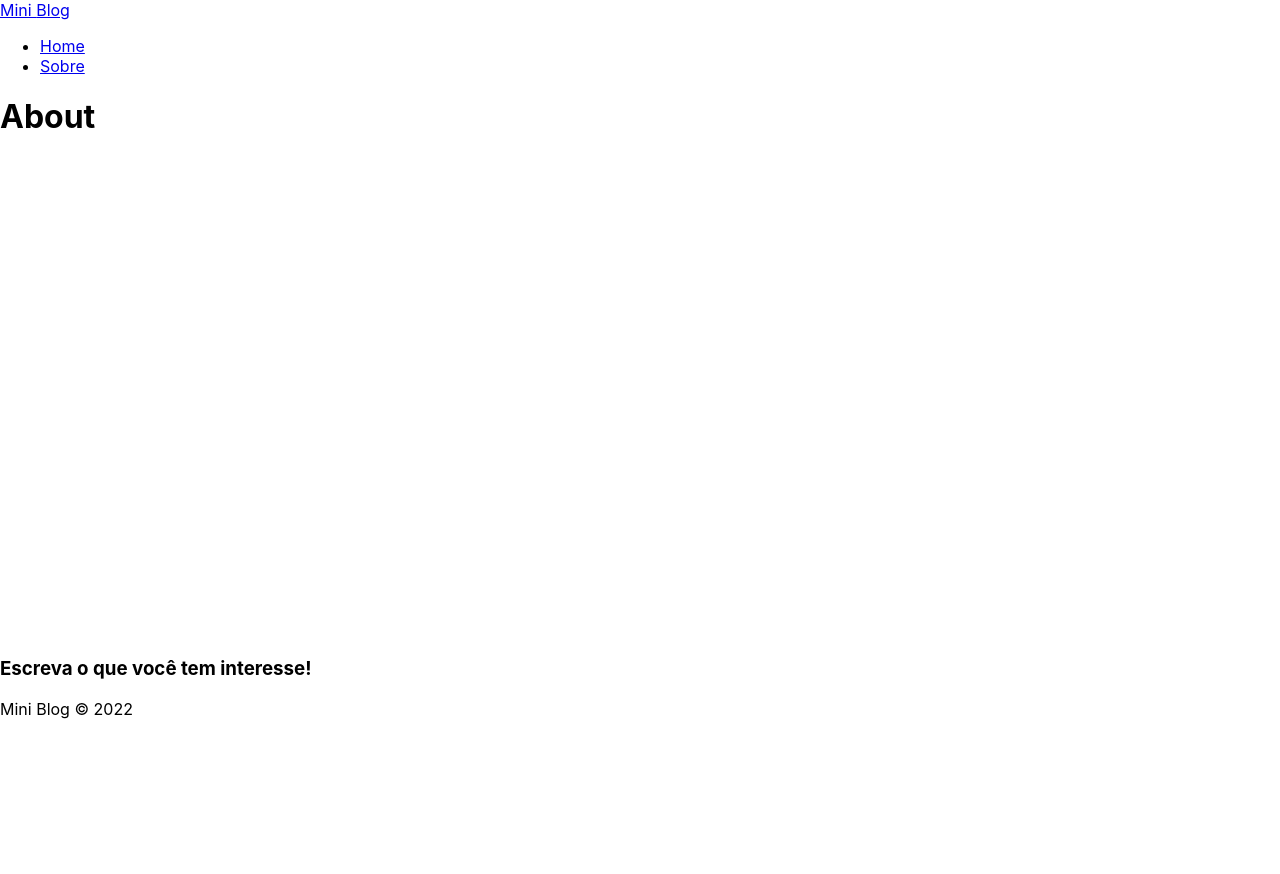
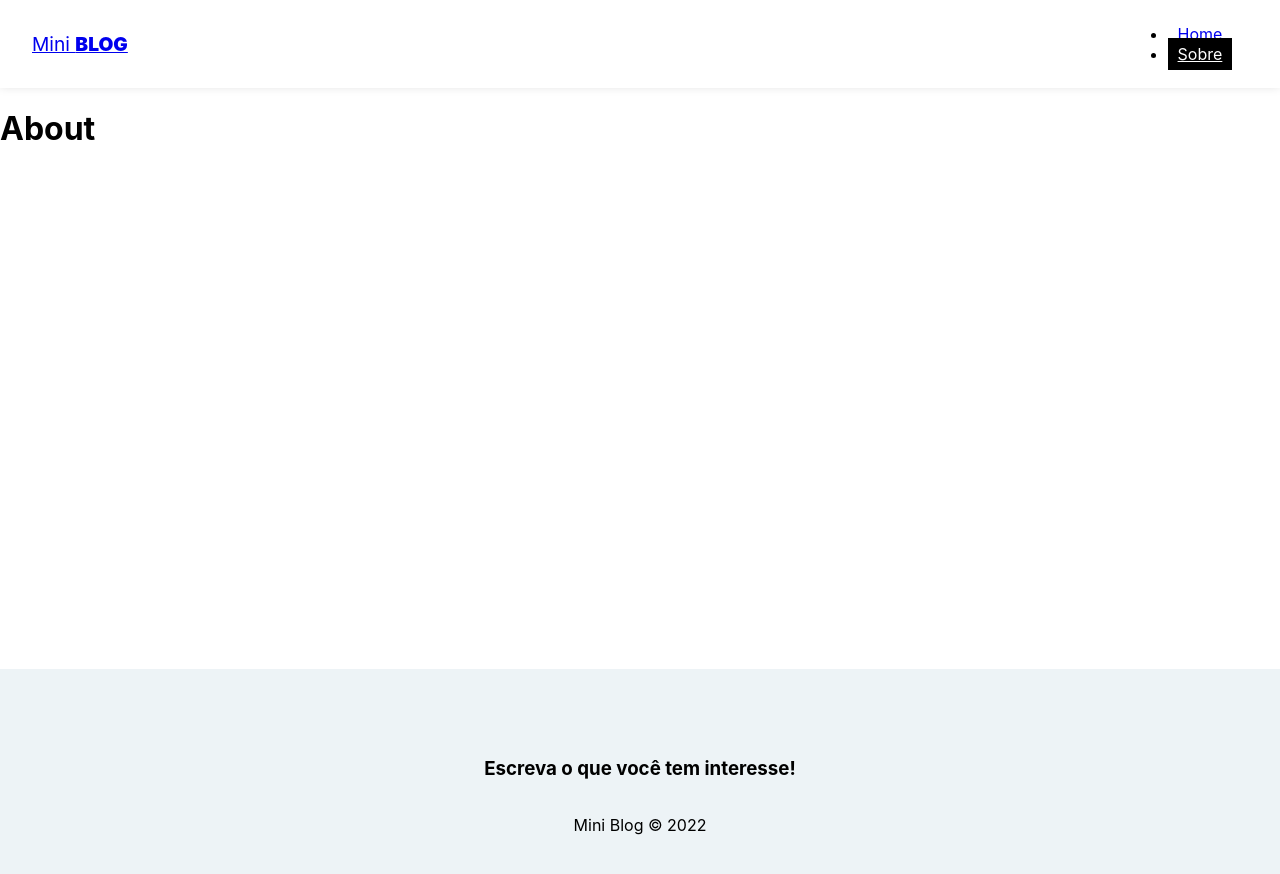
Before and after one commit to MatheusCavalini/miniblog, a React (Create React App) app: page /about in a window 1280 px wide. Shown: the top 874 px of the page. Before the commit the page ends 800 px from the top, so only its background shows below. Built offline with nearby package versions, Linux system fonts and the light colour scheme.

Commit message:
Css navbar e footer

```diff
--- a/src/components/Footer.jsx
+++ b/src/components/Footer.jsx
@@ -1,7 +1,7 @@
 import styles from './Footer.module.css'
 
 const Footer = () =>{
-    return <footer>
+    return <footer className={styles.footer}>
         <h3>Escreva o que você tem interesse!</h3>
         <p>Mini Blog &copy; 2022</p>
     </footer>
--- a/src/components/Footer.module.css
+++ b/src/components/Footer.module.css
@@ -0,0 +1,8 @@
+.footer {
+    height: 250px;
+    display: flex;
+    flex-direction: column;
+    align-items: center;
+    justify-content: center;
+    background-color: #edf3f6;
+}
--- a/src/components/Navbar.jsx
+++ b/src/components/Navbar.jsx
@@ -5,18 +5,18 @@
 
 const Navbar = () => {
 
-    return <nav>
-        <NavLink to="/">
+    return <nav className={styles.navbar}>
+        <NavLink to="/" className={styles.brand}>
             Mini <span>Blog</span>
         </NavLink>
-        <ul>
+        <ul className={styles.links_list}>
             <li>
-                <NavLink to="/">
+                <NavLink to="/" className={({isActive}) => (isActive ? styles.active : '' )}>
                     Home
                 </NavLink>
             </li>
             <li>
-                <NavLink to="/about">
+                <NavLink to="/about" className={({isActive}) => (isActive ? styles.active : '' )}>
                     Sobre
                 </NavLink>
             </li>
--- a/src/components/Navbar.module.css
+++ b/src/components/Navbar.module.css
@@ -0,0 +1,29 @@
+.navbar {
+    display: flex;
+    box-shadow: rgba(0,0,0, .15) 0px -2px 10px 0px;
+    justify-content: space-between;
+    align-items: center;
+    padding: .5em 2em;
+}
+
+.brand {
+    font-size: 1.2em;
+}
+
+.brand span {
+    font-weight: 900;
+    text-transform: uppercase;
+}
+
+.links_list {
+    margin-right: 1em;
+}
+
+.links_list li a {
+    padding: .4em .6em;
+}
+
+.active {
+    background-color: #000;
+    color: #fff;
+}
```
